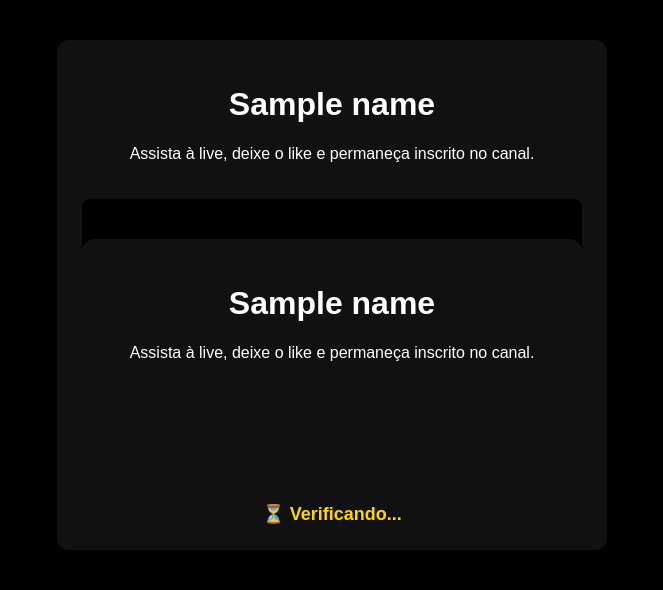
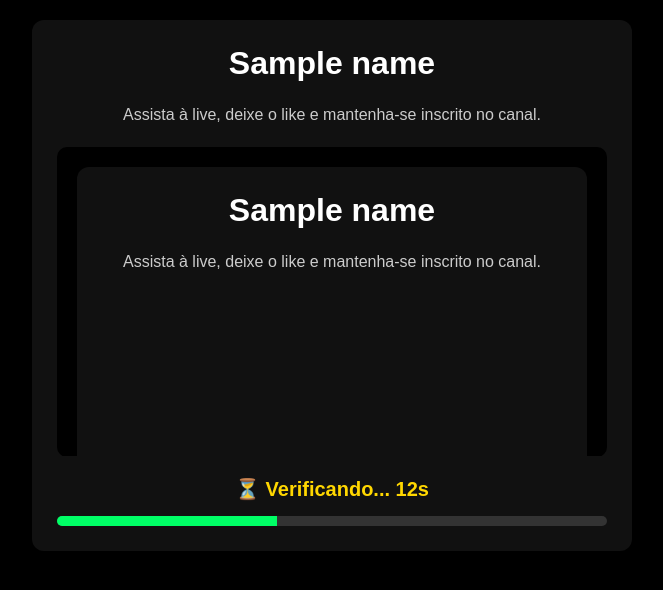
Before and after one commit to dudua9356-beep/sistema-youtube-, a Flask app: template templates/campanha.html in a window 1280 px wide. Shown: the top 590 px of the page, without its empty margins (308-971 px from the left). Run offline with Flask 3, Linux system fonts and the light colour scheme; the template is opened without the code that fills it: most values are stand-ins (such as "Sample title", 1, 10 or a date in 2020).

Commit message:
Update campanha.html with styling and script enhancements

```diff
--- a/templates/campanha.html
+++ b/templates/campanha.html
@@ -1,3 +1,4 @@
+<!-- templates/campanha.html -->
 <!DOCTYPE html>
 <html lang="pt-BR">
 <head>
@@ -6,35 +7,77 @@
 <title>{{ name }}</title>
 
 <style>
+* {
+    box-sizing: border-box;
+}
+
 body {
     margin: 0;
-    padding: 0;
+    padding: 20px;
     background: #000;
     color: #fff;
     font-family: Arial, sans-serif;
 }
 
 .container {
-    max-width: 500px;
-    margin: 40px auto;
+    max-width: 600px;
+    margin: 0 auto;
     background: #111;
+    border-radius: 12px;
     padding: 25px;
-    border-radius: 12px;
     text-align: center;
+    box-shadow: 0 0 20px rgba(0,0,0,0.5);
 }
 
-iframe {
-    width: 100%;
-    height: 280px;
-    border: none;
-    border-radius: 8px;
-    margin: 20px 0;
+h1 {
+    margin-top: 0;
+    font-size: 32px;
 }
 
-#status {
-    font-size: 18px;
+p {
+    color: #ccc;
+    line-height: 1.5;
+}
+
+.video-box {
+    position: relative;
+    width: 100%;
+    padding-bottom: 56.25%;
+    margin: 20px 0;
+    border-radius: 10px;
+    overflow: hidden;
+}
+
+.video-box iframe {
+    position: absolute;
+    top: 0;
+    left: 0;
+    width: 100%;
+    height: 100%;
+    border: 0;
+}
+
+.status {
+    margin-top: 20px;
+    font-size: 20px;
     font-weight: bold;
     color: #ffd700;
+}
+
+.progress {
+    width: 100%;
+    height: 10px;
+    background: #333;
+    border-radius: 10px;
+    overflow: hidden;
+    margin-top: 15px;
+}
+
+.bar {
+    width: 0%;
+    height: 100%;
+    background: #00ff66;
+    transition: width 1s linear;
 }
 </style>
 </head>
@@ -44,25 +87,44 @@ iframe {
     <h1>{{ name }}</h1>
 
     <p>
-        Assista à live, deixe o like e permaneça inscrito no canal.
+        Assista à live, deixe o like e mantenha-se inscrito no canal.
     </p>
 
-    <iframe
-        src="{{ youtube_url | replace('watch?v=', 'embed/') }}"
-        allowfullscreen>
-    </iframe>
+    <div class="video-box">
+        <iframe
+            src="{{ youtube_url | replace('watch?v=', 'embed/') }}"
+            allowfullscreen>
+        </iframe>
+    </div>
 
-    <div id="status">
-        ⏳ Verificando...
+    <div class="status" id="status">
+        ⏳ Verificando... 20s
+    </div>
+
+    <div class="progress">
+        <div class="bar" id="bar"></div>
     </div>
 </div>
 
 <script>
-setTimeout(function () {
-    document.getElementById("status").innerHTML =
-        "🎉 Sorteio liberado!";
-    window.location.href = "{{ giveaway_url }}";
-}, 20000);
+let segundos = 20;
+const status = document.getElementById("status");
+const bar = document.getElementById("bar");
+
+const intervalo = setInterval(function() {
+    segundos--;
+
+    const progresso = ((20 - segundos) / 20) * 100;
+    bar.style.width = progresso + "%";
+
+    if (segundos > 0) {
+        status.innerHTML = "⏳ Verificando... " + segundos + "s";
+    } else {
+        clearInterval(intervalo);
+        status.innerHTML = "🎉 Sorteio liberado!";
+        window.location.href = "{{ giveaway_url }}";
+    }
+}, 1000);
 </script>
 
 </body>
```
